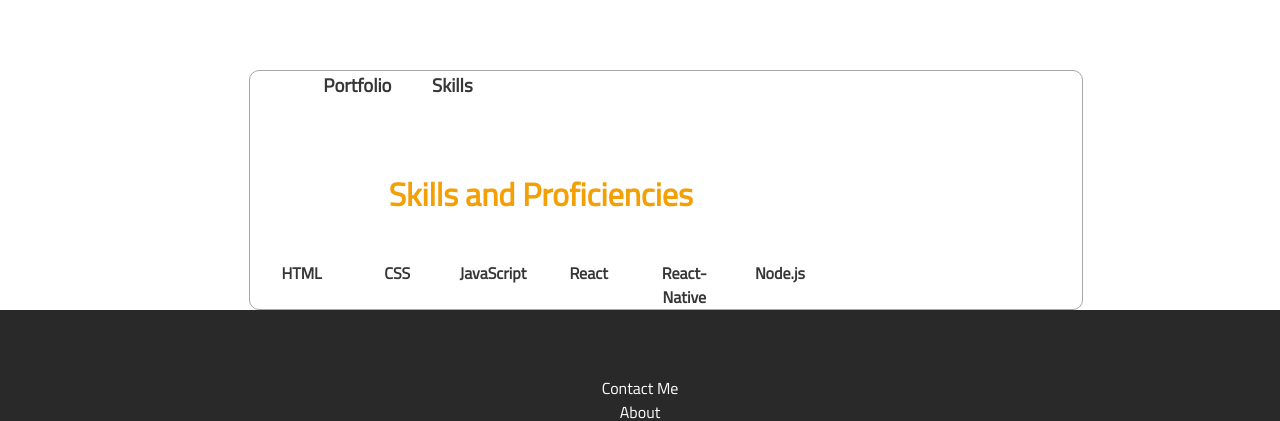
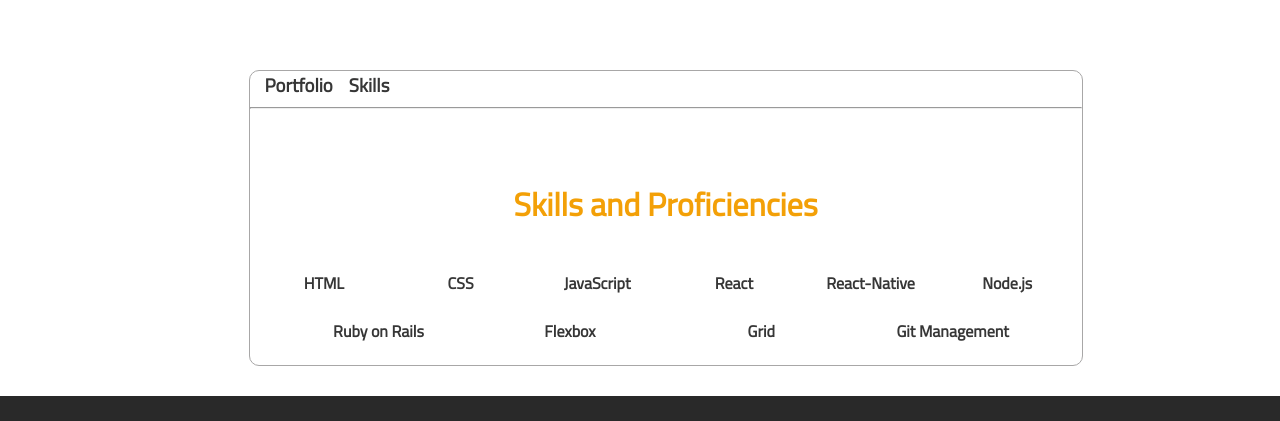
Before and after one commit to mholmberg13/matthewholmberg2, a React (Create React App) app: page /webdevelopment in a window 1280 px wide. Both pictures are taken after a click on the element "Skills". Shown: the part 1321-1742 px from the top of the page. Built offline with nearby package versions, Linux system fonts and the light colour scheme.

Commit message:
Fixed Skills formatting. Added tabs to PortDisplay.

```diff
--- a/src/App.css
+++ b/src/App.css
@@ -383,13 +383,15 @@
 /* Skills */
 
 .Skills {
-  width: 70%;
-  height: 10em;
+  width: 100%;
+  height: auto;
+  overflow: visible;
   display: flex;
   flex-direction: row;
   flex-wrap: wrap;
   justify-content: space-evenly;
   margin-top: 50px;
+  padding-bottom: 20px;
 }
 
 .skill-container {
@@ -412,15 +414,15 @@
 .tabs {
   display: flex;
   flex-direction: row;
-  justify-content: space-evenly;
-  width: 35%;
+  justify-content: space-between;
+  width: 15%;
   height: auto;
-  margin-left: 0;
+  margin-left: 15px;
   margin-right: auto;
 }
 
 .port-tab {
-  width: 12%;
+  width: auto;
   margin: 0;
 }
 
@@ -431,6 +433,8 @@
   border-radius: 10px;
   margin-top: 7vw;
   margin-left: 4%;
+  overflow: visible;
+  margin-bottom: 30px;
 }
 
 .portfolio-display {
--- a/src/components/PortDisplay.js
+++ b/src/components/PortDisplay.js
@@ -11,10 +11,14 @@
         tab: 0
     }
 
-    handleTabChange = () => {
+    handleSkillChange = () => {
         if (this.state.tab === 0) {
             this.setState({tab: 1})
-        } else if (this.state.tab === 1) {
+        }
+    }
+
+    handlePortChange = () => {
+        if (this.state.tab === 1) {
             this.setState({tab: 0})
         }
     }
@@ -23,9 +27,10 @@
         return (
             <div className='port-display-container'>
                 <div className='tabs'>
-                    <h3 onClick={this.handleTabChange} className='port-tab'>Portfolio</h3>
-                    <h3 onClick={this.handleTabChange} className='port-tab'>Skills</h3>
+                    <h3 onClick={this.handlePortChange} className='port-tab'>Portfolio</h3>
+                    <h3 onClick={this.handleSkillChange} className='port-tab'>Skills</h3>
                 </div>
+                <hr/>
                 {this.state.tab === 0 ? <div className='portfolio-display'>
                     <div className='port-card-container'>
                         <div className='port-card'>
```
